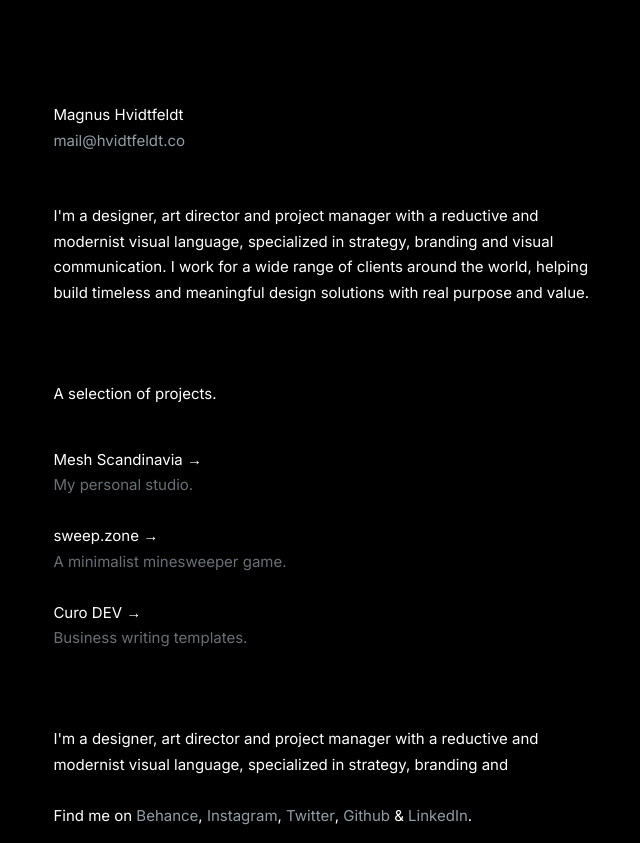
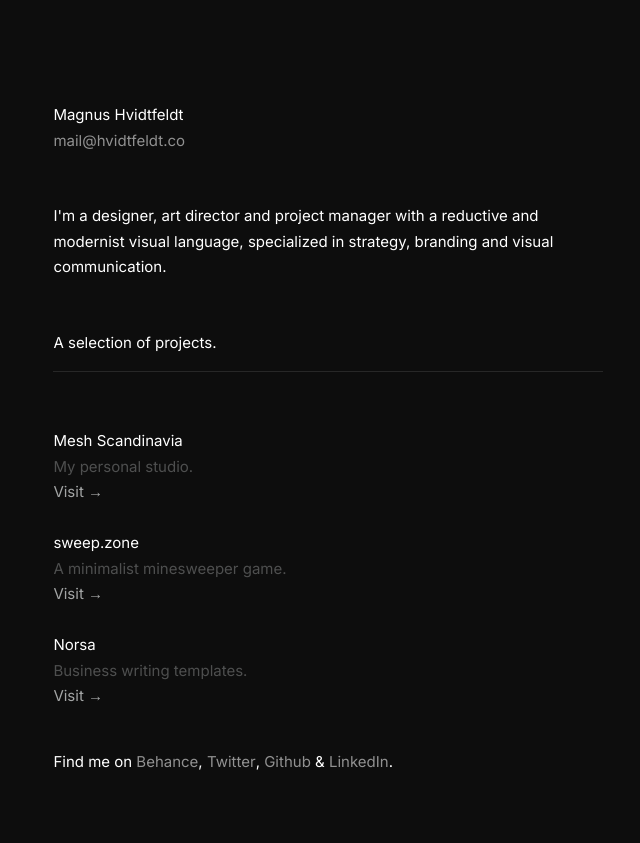
Before and after one commit to mch-sg/mh-web, a plain HTML site: page index.html in a window 1280 px wide. Shown: the whole page, without its empty margins (49-689 px from the left). After the commit the page ends 800 px from the top, so only its background shows below. Drawn offline with Linux system fonts and the light colour scheme; a script that the page names is missing.

Commit message:
CONTRAST update

```diff
--- a/index.html
+++ b/index.html
@@ -25,49 +25,47 @@
 	<meta property="og:type" content="website">
 
     <link href="https://freight.cargo.site/t/original/i/244864e2faf6b0b16054c06db8fe958e5e4b6d38949efe414887bd8a2ecf9071/favi.ico" rel="shortcut icon">
+
 </head>
 
 <body>
 
 <div class="text">
     <p> Magnus Hvidtfeldt <br>
-        <a href="mailto:mh@hvidtfeldt.co"> mail@hvidtfeldt.co </a>
+        <a class="dim" href="mailto:mh@hvidtfeldt.co"> mail@hvidtfeldt.co </a>
     </p>
 
 
     <p style="margin-top: 50px;">
     I'm a designer, art director and project manager with a reductive and
     modernist visual language, specialized in strategy, branding and
-    visual communication. I work for a wide range of clients around the
-    world, helping build timeless and meaningful design solutions with
-    real purpose and value. <br><br>
+    visual communication.  <br><br>
     </p>
 
 
-    <p style="margin-top: 50px;">A selection of projects. <br><br> </p> <p style="color:#6a6f75;">
-        <a class="projects" href="https://www.meshscandinavia.com" target="_blank">Mesh Scandinavia →</a><br>
-        My personal studio. <br><br>
+    <p style="margin-top: 25px;">A selection of projects. </p> <hr> <br>  <p style="color: #4e4f4f;">
 
-        <a class="projects" href="file:///C:/Users/magnu/Pictures/Programming/sweep.it-main/index.html" target="_blank">sweep.zone →</a><br>
-        A minimalist minesweeper game. <br><br>
+        <a style="color:white;" target="_blank">Mesh Scandinavia</a><br>
+        My personal studio. <br>
+        <a class="visit" href="https://www.meshscandinavia.com" target="_blank">Visit →</a><br><br>
 
-        <a class="projects" href="file:///C:/Users/magnu/Pictures/Programming/curo-dev/in.html" target="_blank">Curo DEV →</a> <br>
+        <a style="color:white;" target="_blank">sweep.zone</a><br>
+        A minimalist minesweeper game. <br>
+        <a class="visit" href="https://sweep.zone" target="_blank">Visit →</a><br><br>
+
+        <a style="color:white;" target="_blank">Norsa</a> <br>
         Business writing templates. <br>
+        <a class="visit" href="/" target="_blank">Visit →</a><br>
     </p>
 
 
-    <p style="margin-top: 50px;"><br>
-        I'm a designer, art director and project manager with a reductive and
-        modernist visual language, specialized in strategy, branding and
-
-        <br><br>
+    <p><br>
 
         Find me on
-        <a href="https://www.behance.net/hvidtfeldt" target="_blank">Behance</a>,
-        <a href="https://instagram.com/meshscandinavia" target="_blank">Instagram</a>,
-        <a href="https://twitter.com/hvidtfldt" target="_blank">Twitter</a>,
-        <a href="https://github.com/mch-sg" target="_blank">Github</a> &
-        <a href="https://www.linkedin.com/in/magnushvidtfeldt" target="_blank">LinkedIn</a>.
+        <a class="dim" href="https://www.behance.net/hvidtfeldt" target="_blank">Behance</a>,
+        <a class="dim" href="https://twitter.com/hvidtfldt" target="_blank">Twitter</a>,
+        <a class="dim" href="https://github.com/mch-sg" target="_blank">Github</a> &
+        <a class="dim" href="https://www.linkedin.com/in/magnushvidtfeldt" target="_blank">LinkedIn</a>.
 
     </p>
 </div>
--- a/style.css
+++ b/style.css
@@ -11,11 +11,11 @@
 
 
 body {
-    background-color: black;
+    background-color: #0d0d0d; /* #0d0d0d */
     color: white;
-    font-family: 'Inter';
-    font-size: var(--base-font-size);
-    font-weight: 250;
+    font-family: 'Inter', sans-serif;
+    font-size: 18px;
+    font-weight: 300;
     margin-top: 100px; /* 100px */
     margin-left: 100px;
     margin-right: 8%;
@@ -24,25 +24,42 @@ body {
 
 }
 
-
-p {
-    color: white;
+hr {
+    display: block;
+    height: 1px;
+    border: 0;
+    border-top: 1px solid rgb(39, 39, 39);
+    margin: 1em 0;
+    padding: 0;
 }
 
-a {
+
+
+.dim {
+    color: #919191;
     font-weight:normal;
-    color: #929da6;
     text-decoration: none;
     transition: 0.3s;
-} a:hover {
-    color: white;
+} .dim:hover {
+    color: #FFB17A;
 }
 
 .projects {
-    color: #fff;
+    color: #ffffff;
+    text-decoration: none;
+    font-weight:600;
+    transition: 0.3s;
+} .projects:hover {
+    color: #FFB17A;
+}
 
-} .projects:hover {
-    color: #929da6;
+.visit {
+    color: #a4a6a6;
+    font-weight:normal;
+    text-decoration: none;
+    transition: 0.3s;
+} .visit:hover {
+    color: #FFB17A;
 }
 
 
```
